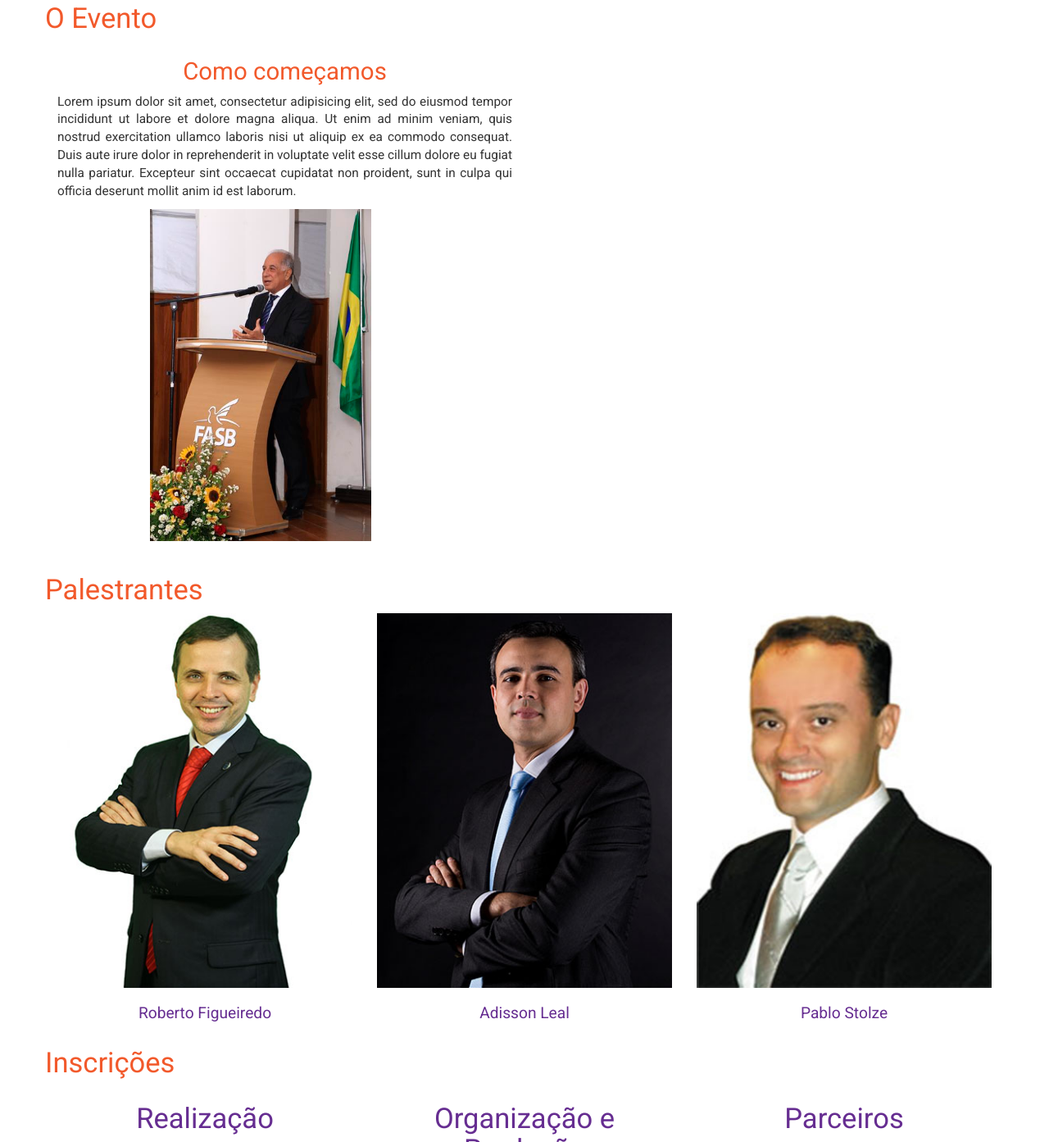
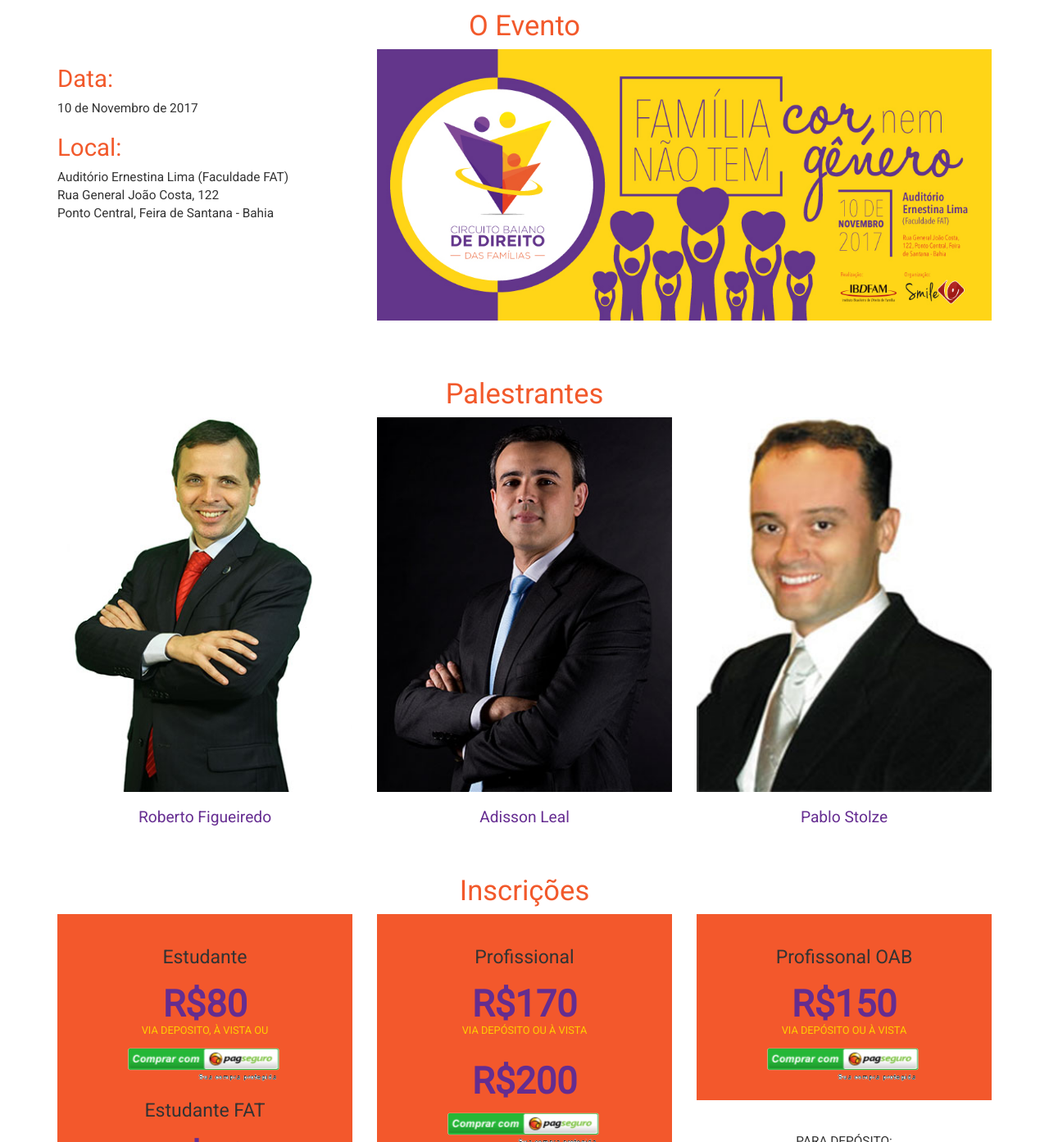
Before and after one commit to brunoalmeida0/site_circuito_baiano_de_direito_das_familias, a plain HTML site: page index.html in a window 1280 px wide. Shown: the part 1407-2800 px from the top of the page at 82% size. Drawn offline with nearby package versions, Linux system fonts and the light colour scheme.

Commit message:
adição da sessão inscrições, mudança da home

```diff
--- a/css/main.css
+++ b/css/main.css
@@ -77,6 +77,7 @@ li:active{
 }
 
 .familia{
+	width: 100%;
 }
 
 .carousel-inner img{
@@ -91,8 +92,7 @@ li:active{
 
 /*O EVENTO*/
 .foto-oevento{
-	margin-left: auto;
-	margin-right: auto;
+	width: 100%;
 }
 
 /*.icones-oevento{
@@ -107,9 +107,6 @@ li:active{
 	color: #f2592b;
 }*/
 
-.o-evento img{
-	width: 300px;
-}
 
 /*O EVENTO*/
 
@@ -117,10 +114,45 @@ li:active{
 .palestrantes a:hover{
 	text-decoration: none;
 }
-
 /*PALESTRANTES*/
 
 /*INSCRIÇÕES*/
+.cor-planos{
+	background: #f3582c;
+	padding: 20px;
+}
+.cor-planos h2{
+	text-align: center;
+	font-size: 1.8vw;
+}
+.cor-planos h3{
+	text-align: center;
+	font-size: 3.5vw;
+	color: #642d90;
+	font-weight: bold;
+}
+.preco{
+	margin-top: 30px;
+}
+
+.pagseguro{
+	margin: auto;
+}
+.cor-planos h4{
+	margin-top: -10px;
+	text-align: center;
+	font-size: 1vw;
+	color: #ffcd02;
+}
+.cor-planos h5{
+	text-align: center;
+}
+.deposito{
+	text-align: center;
+	margin: auto;
+	margin-top: 40px;
+
+}
 /*INSCRIÇÕES*/
 
 /*PARCEIROS*/
@@ -137,27 +169,38 @@ li:active{
 /*PARCEIROS*/
 
 /*FORMATAÇÃO*/
+.home h1{
+	color: #f2592b;
+}
 .o-evento h1{
+	margin-top: 50px;
+	text-align: center;
 	color: #f2592b;
 	font-size: 2.7vw;
 }
 .palestrantes h1{
+	margin-top: 50px;
+	text-align: center;
 	color: #f2592b;
 	font-size: 2.7vw;
 }
 
 .inscricoes h1{
+	margin-top: 50px;
+	text-align: center;
 	color: #f2592b;
 	font-size: 2.7vw;
 }
 
 .parceiros h1{
+	margin-top: 50px;
 	color: #662d91;
 	text-align: center;
 	font-size: 2.7vw;
 }
 
 .contato h1{
+	margin-top: 50px;
 	color: #662d91;
 	text-align: center;
 	font-size: 2.7vw;
@@ -169,7 +212,7 @@ h2, *{
 
 .textos-o-evento h2{
 	color: #f2592b;
-	text-align: center;
+	/*text-align: center;*/
 	font-size: 2.3vw;
 }
 
@@ -182,9 +225,12 @@ h2, *{
 .parceiros h2{
 	text-align: center;
 }
- p{
+
+p{
 	font-size: 1.2vw;
- }
+}
+
+
 /*FORMATAÇÃO*/
 
 /*TELA DE CELULAR*/
--- a/index.html
+++ b/index.html
@@ -12,7 +12,7 @@
         <link rel="stylesheet" href="https://maxcdn.bootstrapcdn.com/bootstrap/3.3.7/css/bootstrap-theme.min.css" integrity="sha384-rHyoN1iRsVXV4nD0JutlnGaslCJuC7uwjduW9SVrLvRYooPp2bWYgmgJQIXwl/Sp" crossorigin="anonymous">
         <link rel="stylesheet" href="css/owlcarousel/owl.carousel.min.css">
         <link rel="stylesheet" href="css/owlcarousel/owl.theme.default.min.css">
-        <link rel="shortcut icon" type="image/svg" href="http://www.free-icons-download.net/images/libra-zodiac-icons-95286.png"/>
+        <link rel="shortcut icon" type="image/svg" src="imagens/logomarca.png"/>
         <title>Circuito Baiano de Direito das Famílias</title>
     </head>
     <body id="body">
@@ -46,7 +46,7 @@
 
          <section class="home" id="home">
             <div class="" class="col-sm-12 col-xs-12">
-                <img class="img-responsive familia" src="imagens/familia.jpg" alt="Familia">
+                <img class="img-responsive familia" src="imagens/banner_site3.jpg" alt="Familia">
                 </div>
             <div class="container">
                 <br>
@@ -116,17 +116,19 @@
                 <div class="row">
                     <h1>O Evento</h1>
 
-                    <div class="textos-o-evento col-md-6 col-xs-12">
+                    <div class="textos-o-evento col-md-4 col-xs-12">
                         <!-- <div class="icones-oevento col-md-offset-3">
                              <span class="glyphicon glyphicon-home"></span>
                              <span class="glyphicon glyphicon-briefcase"></span>
                              <span class="glyphicon glyphicon-user"></span>
                          </div> -->
-                        <h2>Como começamos</h2>
-                        <p>Lorem ipsum dolor sit amet, consectetur adipisicing elit, sed do eiusmod tempor incididunt ut labore et dolore magna aliqua. Ut enim ad minim veniam, quis nostrud exercitation ullamco laboris nisi ut aliquip ex ea commodo consequat. Duis aute irure dolor in reprehenderit in voluptate velit esse cillum dolore eu fugiat nulla pariatur. Excepteur sint occaecat cupidatat non proident, sunt in culpa qui officia deserunt mollit anim id est laborum.</p>
+                        <h2>Data:</h2>
+                        <p>10 de Novembro de 2017</p>
+                        <h2>Local:</h2>
+                        <p>Auditório Ernestina Lima (Faculdade FAT)<br>Rua General João Costa, 122<br>Ponto Central, Feira de Santana - Bahia</p>
                     </div>
-                    <div class="col-md-6 col-xs-offset-1 col-xs-10">
-                        <img src="imagens/circuito_baiano_teixeira_de_freitas3.jpg" class="img-responsive col-xs-12 foto-oevento"alt="">
+                    <div class="col-md-8">
+                        <img src="imagens/banner_site2.jpg" class="img-responsive" alt="">
                     </div>
                 </div>
             </div>
@@ -143,7 +145,7 @@
                         <h2>Roberto Figueiredo</h2></a>
                       </div>
                       <div class="modal fade" id="palestrante3" role="dialog">
-                        <div class="modal-dialog modal-sm">
+                        <div class="modal-dialog modal-md">
                           <div class="modal-content">
                             <div class="modal-header">
                               <button type="button" class="close" data-dismiss="modal">&times;</button>
@@ -164,7 +166,7 @@
                         <h2>Adisson Leal</h2></a>
                       </div>
                       <div class="modal fade" id="palestrante2" role="dialog">
-                        <div class="modal-dialog modal-sm">
+                        <div class="modal-dialog modal-md">
                           <div class="modal-content">
                             <div class="modal-header">
                               <button type="button" class="close" data-dismiss="modal">&times;</button>
@@ -185,7 +187,7 @@
                         <h2>Pablo Stolze</h2></a>
                       </div>
                       <div class="modal fade" id="palestrante1" role="dialog">
-                        <div class="modal-dialog modal-sm">
+                        <div class="modal-dialog modal-md">
                           <div class="modal-content">
                             <div class="modal-header">
                               <button type="button" class="close" data-dismiss="modal">&times;</button>
@@ -209,6 +211,39 @@
             <div class="container">
                 <div class="row">
                     <h1>Inscrições</h1>
+                    <div class="planos">
+                        <div class="fundo-planos col-md-4">
+                            <div class="cor-planos">
+                                <h2>Estudante</h2>
+                                <h3>R$80</h3>
+                                <h4>VIA DEPOSITO, À VISTA OU</h4>
+                                <img src="imagens/pagseguro.png" class="img-responsive pagseguro" alt="">
+                                <h2>Estudante FAT</h2>
+                                <h3>R$60</h3>
+                                <h4>VIA DEPÓSITO OU À VISTA</h4>
+                                <h3 class="preco">R$80</h3>
+                                <img src="imagens/pagseguro.png" class="img-responsive pagseguro" alt="">
+                            </div>
+                        </div>
+                        <div class="fundo-planos col-md-4">
+                            <div class="cor-planos">
+                                <h2>Profissional</h2>
+                                <h3>R$170</h3>
+                                <h4>VIA DEPÓSITO OU À VISTA</h4>
+                                <h3 class="preco">R$200</h3>
+                                <img src="imagens/pagseguro.png" class="img-responsive pagseguro" alt="">
+                            </div>
+                        </div>
+                        <div class="fundo-planos col-md-4">
+                            <div class="cor-planos">
+                                <h2>Profissonal OAB</h2>
+                                <h3>R$150</h3>
+                                <h4>VIA DEPÓSITO OU À VISTA</h4>
+                                <img src="imagens/pagseguro.png" class="img-responsive pagseguro" alt="">
+                            </div>
+                        </div>
+                        <p class="deposito col-md-4">PARA DEPÓSITO:<br>BANCO ITAÚ: AG:0705<br>C/C: 06488-9<br>DEGRAU PRODUTORA E EVENTOS LTDA -<br>CNPJ: 19.488.251.0001-95</p>
+                    </div>
 
                 </div>
             </div>
```
Also changed, not shown: imagens/banner_site1.jpg (added), imagens/banner_site2.jpg (added), imagens/banner_site3.jpg (added), imagens/datas.jpg (added), imagens/pagseguro.png (added).
